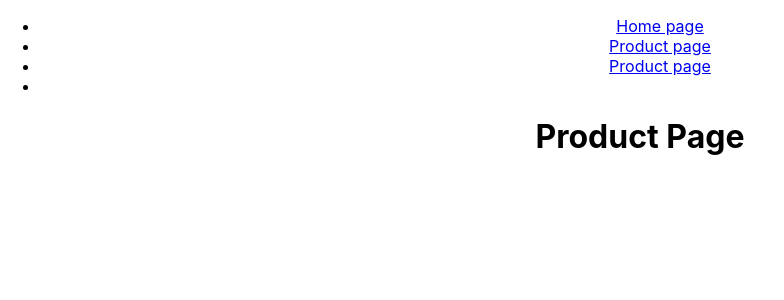
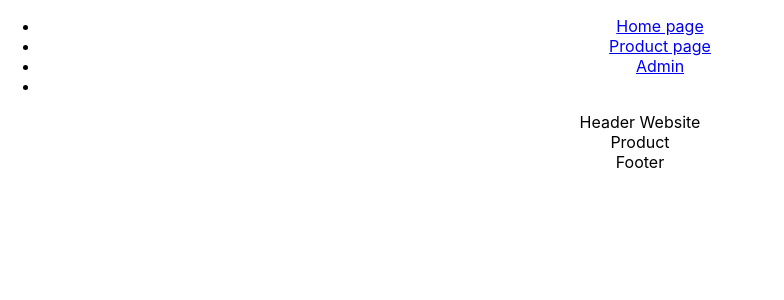
Before and after one commit to tancd1008/typescript, a React (Vite) app: page /product in a window 1280 px wide. Shown: the top 300 px of the page, without its empty margins (0-784 px from the left). Built offline with nearby package versions, Linux system fonts and the light colour scheme; data requests are answered from the project's data file.

Commit message:
Update react-router-dom

```diff
--- a/src/App.css
+++ b/src/App.css
@@ -1,3 +1,4 @@
+
 .App {
   text-align: center;
 }
--- a/src/App.tsx
+++ b/src/App.tsx
@@ -5,7 +5,13 @@ import ShowInfo from './components/ShowInfo';
 import type { ProductType } from './types/product';
 import axios from 'axios';
 import { list, remove } from './api/product';
-import { NavLink, Route,  Routes } from 'react-router-dom';
+import { Navigate, NavLink, Route,  Routes } from 'react-router-dom';
+import WebsiteLayout from './pages/layouts/WebsiteLayout';
+import Home from './pages/Home';
+import AdminLayout from './pages/layouts/AdminLayout';
+import Dashboard from './pages/Dashboard';
+import ManagerProduct from './pages/ManagerProduct';
+import Product from './pages/Product';
 
 // type TProduct = {
 //   id : number;
@@ -61,15 +67,23 @@ function App() {
         <ul>
           <li><NavLink to='/'>Home page</NavLink></li>
           <li><NavLink to='/product'>Product page</NavLink></li>
-          <li><NavLink to='/about'>Product page</NavLink></li>
+          <li><NavLink to='/admin/dashboard'>Admin</NavLink></li>
           <li></li>
         </ul>
       </header>
       <main>
         <Routes>
-          <Route path='/' element={<h1>Home Page</h1>}></Route>
-          <Route path='product' element={<h1>Product Page</h1>}></Route>
-          <Route path='about' element={<h1>ABout Page</h1>}></Route>
+          <Route path='/' element={<WebsiteLayout/>}>
+            <Route index element={<Home/>} />
+            <Route path='product' element={<Product/>} />
+          </Route>
+          <Route path='admin' element={<AdminLayout/>}>
+          <Route index element={<Navigate to="dashboard"/>} />
+          <Route path='dashboard' element={<Dashboard/>} />
+          <Route path='product' element={<ManagerProduct/>} />
+
+          </Route>
+
         </Routes>
       </main>
     </div>
--- /dev/null
+++ b/src/pages/Dashboard.tsx
@@ -0,0 +1,11 @@
+import React from 'react'
+
+type Props = {}
+
+const Dashboard = (props: Props) => {
+  return (
+    <div>Dashboard</div>
+  )
+}
+
+export default Dashboard
--- /dev/null
+++ b/src/pages/Home.tsx
@@ -0,0 +1,11 @@
+import React from 'react'
+
+type Props = {}
+
+const Home = (props: Props) => {
+  return (
+    <div className='text-red-700'>Home</div>
+  )
+}
+
+export default Home
--- /dev/null
+++ b/src/pages/ManagerProduct.tsx
@@ -0,0 +1,11 @@
+import React from 'react'
+
+type Props = {}
+
+const ManagerProduct = (props: Props) => {
+  return (
+    <div>ManagerProduct</div>
+  )
+}
+
+export default ManagerProduct
--- /dev/null
+++ b/src/pages/Product.tsx
@@ -0,0 +1,11 @@
+import React from 'react'
+
+type Props = {}
+
+const Product = (props: Props) => {
+  return (
+    <div>Product</div>
+  )
+}
+
+export default Product
--- /dev/null
+++ b/src/pages/layouts/AdminLayout.tsx
@@ -0,0 +1,22 @@
+import React from 'react'
+import { Outlet } from 'react-router-dom'
+
+type Props = {}
+
+const AdminLayout = (props: Props) => {
+  return (
+    <div>
+        <header>
+            Header Admin
+        </header>
+        <aside>
+            Menu Trai
+        </aside>
+        <main>
+            <Outlet/>
+        </main>
+    </div>
+  )
+}
+
+export default AdminLayout
--- /dev/null
+++ b/src/pages/layouts/WebsiteLayout.tsx
@@ -0,0 +1,22 @@
+import React from 'react'
+import { Outlet } from 'react-router-dom'
+
+type Props = {}
+
+const WebsiteLayout = (props: Props) => {
+  return (
+    <div>
+        <header>
+            Header Website
+        </header>
+        <main>
+            <Outlet/>
+        </main>
+        <footer>
+            Footer
+        </footer>
+    </div>
+  )
+}
+
+export default WebsiteLayout
```
Also changed, not shown: 1 other file (tests, documents, lock files or other folders).
